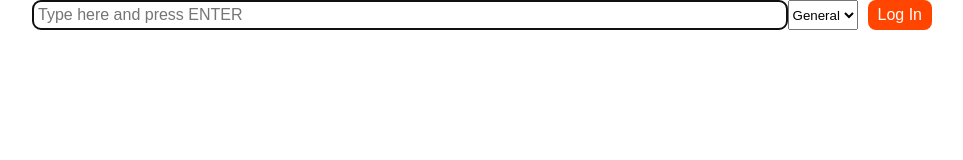
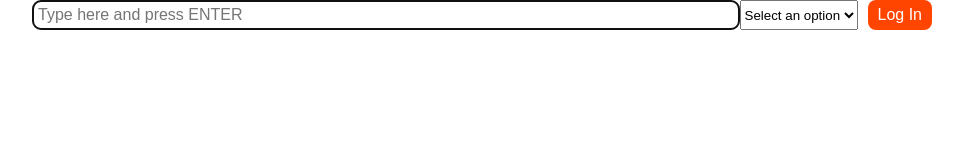
Before and after one commit to editCrizmanic/zavrsni, a React (Create React App) app: page /login in a window 1280 px wide. Shown: the top 160 px of the page, without its empty margins (158-1121 px from the left). Built offline with nearby package versions, Linux system fonts and the light colour scheme.

Commit message:
fixed bug: router and empty message

```diff
--- a/src/App.jsx
+++ b/src/App.jsx
@@ -1,7 +1,7 @@
 import './App.css';
 import { useState } from 'react';
-import { LogIn } from './components/LogIn';
-import ButtonLogIn from './components/LogIn/ButtonLogIn';
+import { LogIn } from './components/LogInOut/LogIn';
+import { ButtonLogIn } from './components/LogInOut/ButtonLogInOut';
 import Messages from './components/Messages';
 import Input from './components/Input';
 import { useDrone } from './utils/DroneStuff/useDrone';
@@ -30,6 +30,7 @@ function App() {
                       {members.map((member) => (
                         <li key={member.id}>{member.clientData.username}</li>
                       ))}
+
                     </ul>
 
                   </div>
--- a/src/components/Input/index.jsx
+++ b/src/components/Input/index.jsx
@@ -50,7 +50,7 @@ const Input = ({ onSendMessage }) => {
             onEmojiClick={onSelectEmoji}
             />
         )}
-        <button>Send</button>
+        <button disabled={!text.trim()}>Send</button>
       </form>
     </div>
   );
--- a/src/components/LogIn/index.jsx
+++ /dev/null
@@ -1,48 +0,0 @@
-import React from 'react'
-import { useState } from 'react'
-
-export const LogIn = ({onLogIn}) => {
-    const [username, setUserName] = useState("")
-    const [chat, setChat] = useState("")
-
-    const onChangeText = (event) => {
-        setUserName(event.target.value)
-        console.log(event.target.value);
-    }
-
-    const onChangeSelect = (event) => {
-      setChat(event.target.value)
-      console.log(event.target.value);
-  }
-
-    const onSubmit = (event) => {
-        event.preventDefault()
-        onLogIn(username, chat)
-        console.log(username, chat);
-        setUserName("")
-    }
-
-  return (
-    <div>
-    <form onSubmit={onSubmit} >
-      <input
-        onChange={onChangeText}
-        value={username}
-        type="text"
-        placeholder="Type here and press ENTER"
-        autoFocus={true}
-      />
-      <select onChange={onChangeSelect} value={chat} name="rooms" id="rooms">
-        <option value="general">General</option>
-        <option value="fantasy">Fantasy</option>
-        <option value="poetry">Poetry</option>
-        <option value="sci-fi">Sci-Fi</option>
-        <option value="crime">Crime</option>
-        <option value="travel">Travel</option>
-        <option value="how-to">How-to</option>
-      </select>
-      <button>Log In</button>
-    </form>
-  </div>
-  )
-}
--- a/src/components/LogIn/ButtonLogIn.jsx
+++ b/src/components/LogInOut/ButtonLogInOut.jsx
@@ -1,7 +1,7 @@
 import React from 'react'
 import { Link } from "react-router-dom";
 
-const ButtonLogIn = () => {
+export const ButtonLogIn = () => {
   return (
     <div>
         <h1>Oi</h1>
@@ -11,4 +11,10 @@ const ButtonLogIn = () => {
   )
 }
 
-export default ButtonLogIn
+export const ButtonLogOut = () => {
+  return (
+    <div>
+        <button><Link to="/">LogOut</Link></button>
+    </div>
+  )
+}
--- /dev/null
+++ b/src/components/LogInOut/LogIn.jsx
@@ -0,0 +1,55 @@
+import React from 'react';
+import { useState } from 'react';
+
+export const LogIn = ({ onLogIn }) => {
+  const [username, setUserName] = useState('');
+  const [chat, setChat] = useState('');
+  const [isDisabled, setIsDisabled] = useState(true);
+
+  const onChangeText = (event) => {
+    setUserName(event.target.value);
+    console.log(event.target.value);
+    setIsDisabled(!event.target.value || !chat);
+  };
+
+  const onChangeSelect = (event) => {
+    setChat(event.target.value);
+    console.log(event.target.value);
+    setIsDisabled(!event.target.value || !username);
+  };
+
+  const onSubmit = (event) => {
+    event.preventDefault();
+    onLogIn(username, chat);
+    console.log(username, chat);
+    setUserName('');
+    setIsDisabled(true);
+  };
+
+  return (
+    <div>
+      <form onSubmit={onSubmit}>
+        <input
+          onChange={onChangeText}
+          value={username}
+          type="text"
+          placeholder="Type here and press ENTER"
+          autoFocus={true}
+        />
+        <select onChange={onChangeSelect} value={chat} name="rooms" id="rooms">
+          <option disabled selected value="">
+            Select an option
+          </option>
+          <option value="general">General</option>
+          <option value="fantasy">Fantasy</option>
+          <option value="poetry">Poetry</option>
+          <option value="sci-fi">Sci-Fi</option>
+          <option value="crime">Crime</option>
+          <option value="travel">Travel</option>
+          <option value="how-to">How-to</option>
+        </select>
+        <button disabled={isDisabled}>Log In</button>
+      </form>
+    </div>
+  );
+};
--- a/src/components/Messages/index.jsx
+++ b/src/components/Messages/index.jsx
@@ -1,4 +1,5 @@
 import React from "react";
+import { ButtonLogOut } from "../LogInOut/ButtonLogInOut";
 
 const renderMessage = (id, currentMember, message) => {
   const { member, text } = message;
@@ -22,9 +23,12 @@ const renderMessage = (id, currentMember, message) => {
 const Messages = (props) => {
   const { messages, currentMember } = props;
   return (
-    <ul className="Messages-list">
-      {messages.map((m, index) => renderMessage(index, currentMember, m))}
-    </ul>
+    <>
+      <ButtonLogOut/>
+      <ul className="Messages-list">
+        {messages.map((m, index) => renderMessage(index, currentMember, m))}
+      </ul>
+    </>
   );
 };
 
```
Also changed, not shown: src/components/LogInOut/LogOut.jsx (added).
